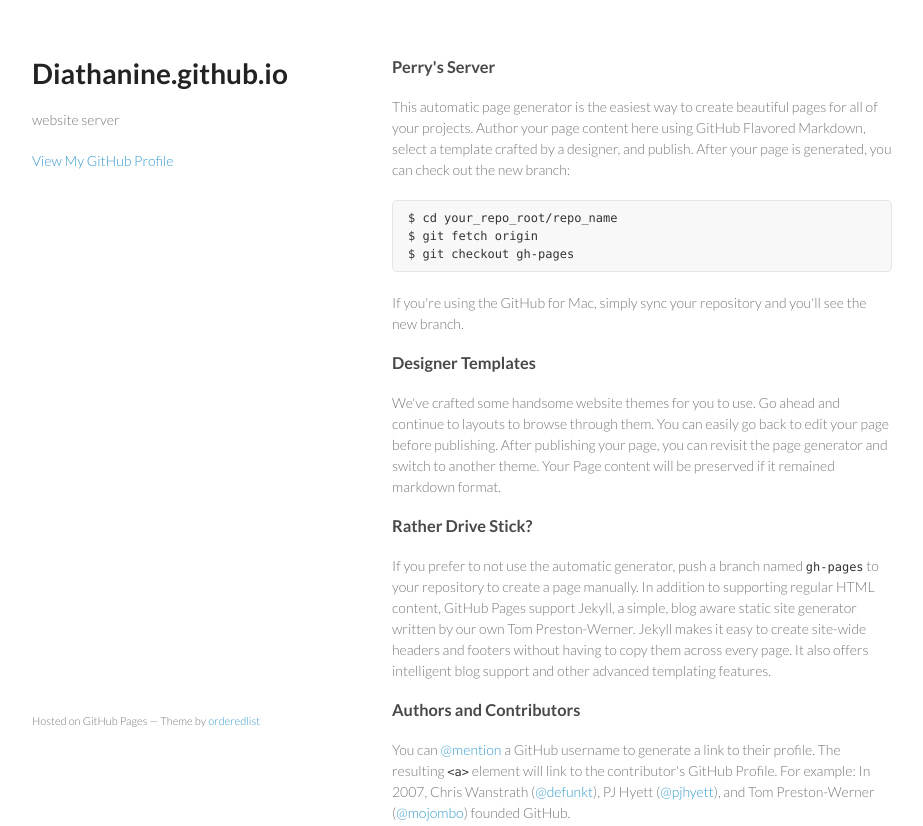
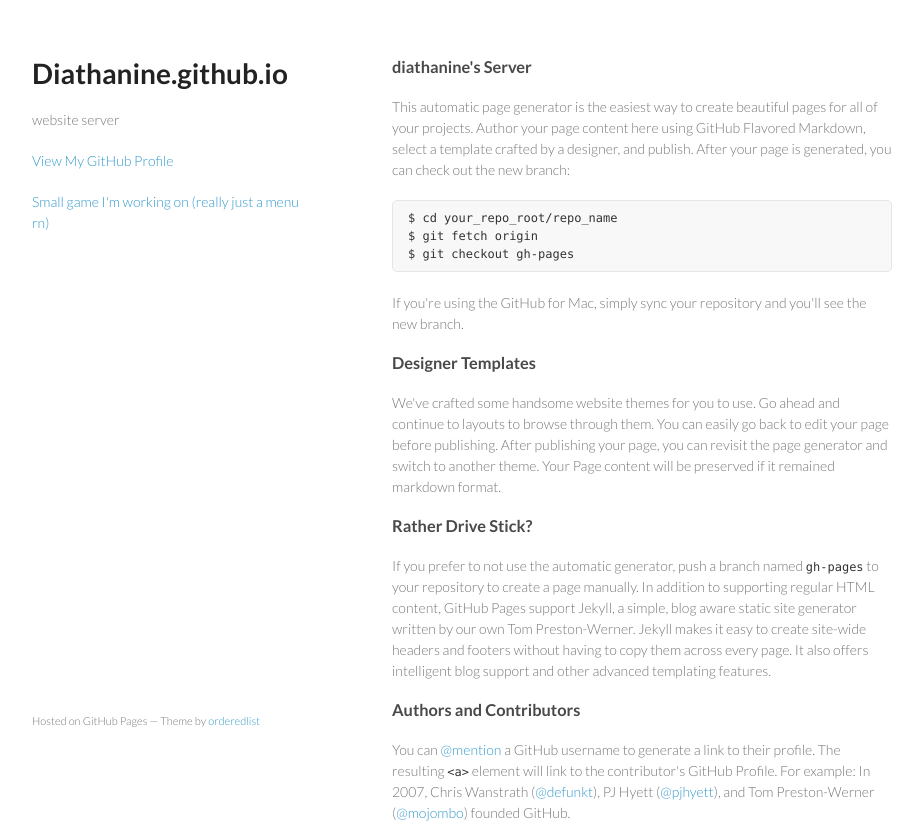
Before and after one commit to diathanine/diathanine.github.io, a plain HTML site: page index.html in a window 1280 px wide. Shown: the top 826 px of the page, without its empty margins (178-1101 px from the left). Drawn offline with Linux system fonts and the light colour scheme.

Commit message:
Update index.html

```diff
--- a/index.html
+++ b/index.html
@@ -3,7 +3,7 @@
   <head>
     <meta charset="utf-8">
     <meta http-equiv="X-UA-Compatible" content="chrome=1">
-    <title>Diathanine.github.io by diathanine</title>
+    <title>diathanine</title>
 
     <link rel="stylesheet" href="stylesheets/styles.css">
     <link rel="stylesheet" href="stylesheets/pygment_trac.css">
@@ -21,11 +21,12 @@
 
 
         <p class="view"><a href="https://github.com/diathanine">View My GitHub Profile</a></p>
+        <p class="view"><a href="http://diathanine.github.io/deadline/">Small game I'm working on (really just a menu rn)</a></p>
 
       </header>
       <section>
         <h3>
-<a name="perrys-server" class="anchor" href="#perrys-server"><span class="octicon octicon-link"></span></a>Perry's Server</h3>
+<a name="perrys-server" class="anchor" href="#perrys-server"><span class="octicon octicon-link"></span></a>diathanine's Server</h3>
 
 <p>This automatic page generator is the easiest way to create beautiful pages for all of your projects. Author your page content here using GitHub Flavored Markdown, select a template crafted by a designer, and publish. After your page is generated, you can check out the new branch:</p>
 
```
